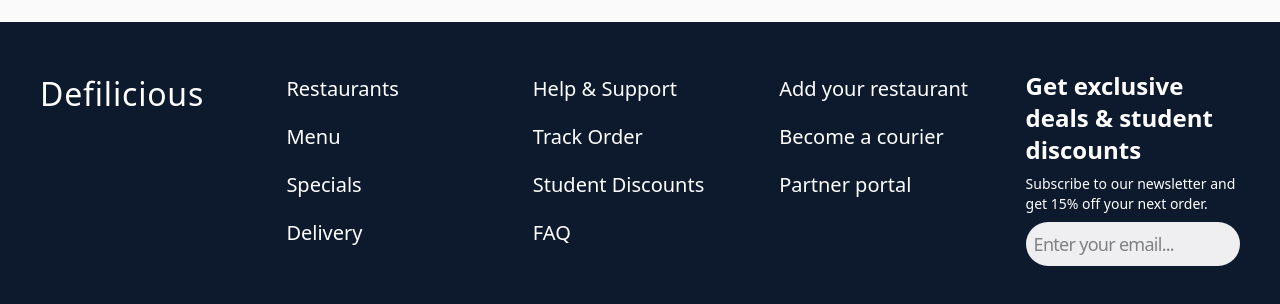
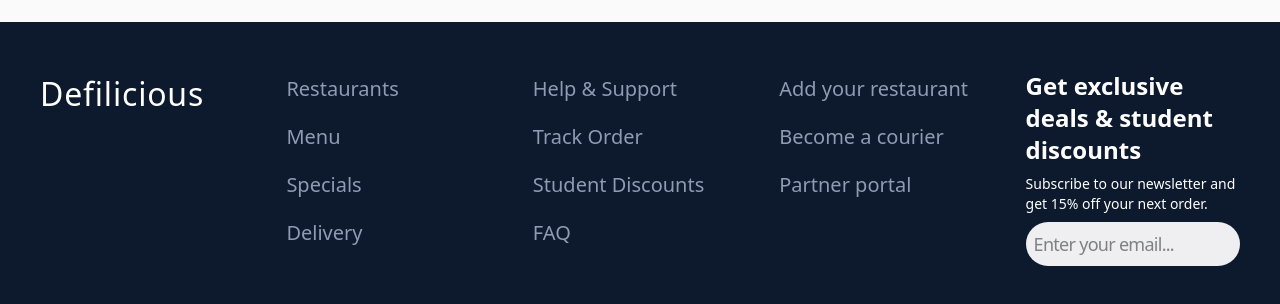
Before and after one commit to Bobo-s-boot/food-delivery, a React (Vite) app in the folder client/: page / in a window 1280 px wide. Shown: the part 2467-2771 px from the top of the page. Built offline with nearby package versions, Linux system fonts and the light colour scheme; no server answers.

Commit message:
fix-footer

```diff
--- a/client/src/components/footer/Footer.jsx
+++ b/client/src/components/footer/Footer.jsx
@@ -1,7 +1,10 @@
+import { NavLink } from "react-router-dom";
 import { dataLinksForFooter } from "./consts.js";
 import { dataSmallLinksForFooter } from "./consts.js";
 
-export function Footer({ currentPath = window.location.pathname }) {
+const isInternalLink = (to) => typeof to === "string" && to.startsWith("/");
+
+export function Footer() {
   return (
     <footer className="w-full bg-[#0D1A2D] text-white py-12 px-10 mt-10">
       <div className="w-full max-w-400 mx-auto">
@@ -16,22 +19,28 @@ export function Footer({ currentPath = window.location.pathname }) {
             <div key={index} className="flex flex-col gap-4">
               <ul className="grid grid-cols-1 gap-y-2">
                 {column.links.map((link, linkIndex) => {
-                  const isActive = currentPath === link.to;
+                  const linkClasses =
+                    "text-xl transition-all h-10 flex items-center font-normal border-b-2 w-max";
 
                   return (
                     <li key={linkIndex}>
-                      <a
-                        href={link.to}
-                        className={`text-xl text-white transition-all h-10 flex items-center font-normal border-b-2 w-max
-                          ${
-                            isActive
-                              ? "box-border px-4 py-2 border border-[#EEEEEE] rounded-full hover:bg-[#EEEEEE] transition-colors"
-                              : "text-[#8F9BB1] border-transparent hover:text-white"
+                      {isInternalLink(link.to) ? (
+                        <NavLink
+                          to={link.to}
+                          end={link.to === "/"}
+                          className={({ isActive }) =>
+                            `${linkClasses} ${
+                              isActive
+                                ? "text-white box-border px-4 py-2 border border-[#EEEEEE] rounded-full hover:bg-[#EEEEEE] transition-colors"
+                                : "text-[#8F9BB1] border-transparent hover:text-white"
+                            }`
                           }
-                        `.trim()}
-                      >
-                        {link.name}
-                      </a>
+                        >
+                          {link.name}
+                        </NavLink>
+                      ) : (
+                        ""
+                      )}
                     </li>
                   );
                 })}
@@ -64,7 +73,7 @@ export function Footer({ currentPath = window.location.pathname }) {
             {dataSmallLinksForFooter.links.map((link, index) => (
               <a
                 key={index}
-                href={link.href}
+                href={link.to}
                 className="text-[#8F9BB1] hover:text-white transition-colors text-xs"
               >
                 {link.name}
--- a/client/src/components/footer/consts.js
+++ b/client/src/components/footer/consts.js
@@ -3,31 +3,31 @@ export const dataLinksForFooter = [
     links: [
       { name: "Restaurants", to: "/catalog" },
       { name: "Menu", to: "/menu" },
-      { name: "Specials", to: "#" },
-      { name: "Delivery", to: "#" },
+      { name: "Specials", to: "/specials" },
+      { name: "Delivery", to: "/delivery" },
     ],
   },
   {
     links: [
-      { name: "Help & Support", to: "#" },
-      { name: "Track Order", to: "#" },
-      { name: "Student Discounts", to: "#" },
-      { name: "FAQ", to: "#" },
+      { name: "Help & Support", to: "/help" },
+      { name: "Track Order", to: "/track-order" },
+      { name: "Student Discounts", to: "/student-discounts" },
+      { name: "FAQ", to: "/faq" },
     ],
   },
   {
     links: [
-      { name: "Add your restaurant", to: "#" },
-      { name: "Become a courier", to: "#" },
-      { name: "Partner portal", to: "#" },
+      { name: "Add your restaurant", to: "/add-restaurant" },
+      { name: "Become a courier", to: "/become-courier" },
+      { name: "Partner portal", to: "/partner-portal" },
     ],
   },
 ];
 
 export const dataSmallLinksForFooter = {
   links: [
-    { name: "Privacy Policy", to: "#" },
-    { name: "Terms of Service", to: "#" },
-    { name: "Cookie Policy", to: "#" },
+    { name: "Privacy Policy", to: "/privacy-policy" },
+    { name: "Terms of Service", to: "/terms-of-service" },
+    { name: "Cookie Policy", to: "/cookie-policy" },
   ],
 };
```
